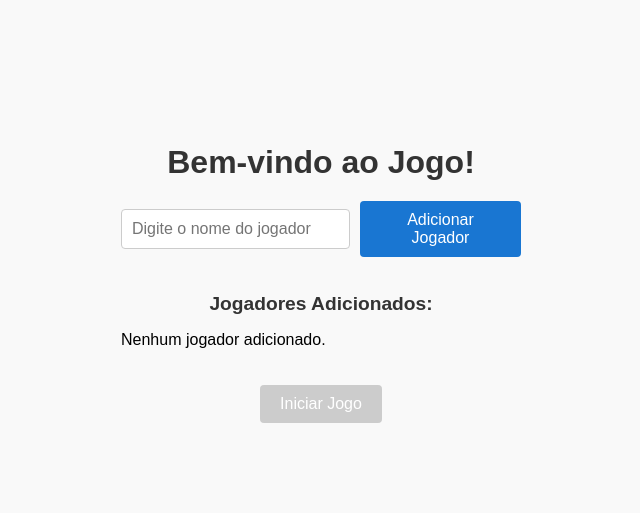
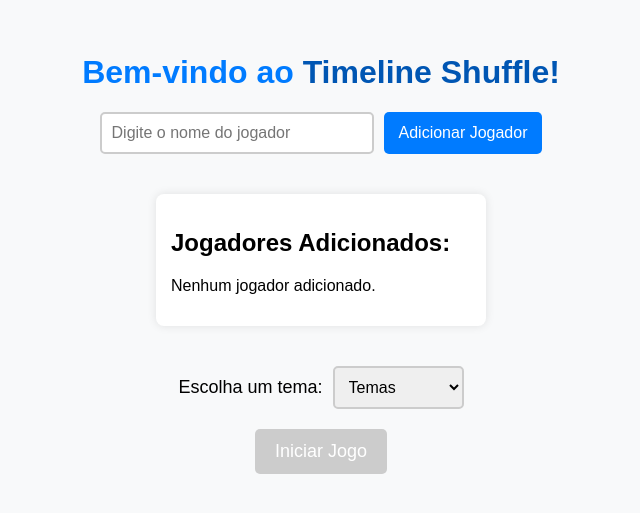
Before and after one commit to FagnerRumenigg/ArtworkGame, a React (Create React App) app: page / in a window 1280 px wide. Shown: the part 147-660 px from the top of the page, without its empty margins (319-959 px from the left). Built offline with nearby package versions, Linux system fonts and the light colour scheme; the HTML template or start-up script is replaced by a standard one.

Commit message:
Adicionando opção de temas

```diff
--- a/src/App.jsx
+++ b/src/App.jsx
@@ -1,22 +1,21 @@
-// App.jsx
 import React, { useState } from "react";
 import "./App.css";
 import Game from "./screens/game/index";
-import HomeScreen from "./screens/home/index"; // certifique-se de que o caminho está correto
+import HomeScreen from "./screens/home/index"; // Certifique-se de que o caminho está correto
 
 function App() {
-  // Se players for null ou [] significa que ainda estamos na HomeScreen.
-  // Ao iniciar o jogo, players será uma lista com pelo menos um jogador.
   const [players, setPlayers] = useState(null);
+  const [selectedTheme, setSelectedTheme] = useState("art"); // Tema padrão
 
-  const handleStartGame = (playersList) => {
+  const handleStartGame = (playersList, theme) => {
     setPlayers(playersList);
+    setSelectedTheme(theme);
   };
 
   return (
     <div>
       {players ? (
-        <Game players={players} />
+        <Game players={players} selectedTheme={selectedTheme} />
       ) : (
         <HomeScreen onStartGame={handleStartGame} />
       )}
--- a/src/data/artworksData.jsx
+++ b/src/data/artworksData.jsx
@@ -7,31 +7,6 @@ function getArtworksData() {
     { id: 3, title: "Tempora Mutantur3", year: 1898, image: images["tempora_mutantur"] },
     { id: 4, title: "O Violeiro4", year: 1899, image: images["o_violeiro"] },
     { id: 5, title: "A Ventania5", year: 1915, image: images["a_ventania"] },
-    { id: 6, title: "Paz e Concórdia6", year: 1897, image: images["paz_e_concordia"] },
-    { id: 7, title: "Alegoria da República7", year: 1997, image: images["alegoria_da_republica"] },
-    { id: 8, title: "Tempora Mutantur8", year: 1799, image: images["tempora_mutantur"] },
-    { id: 9, title: "O Violeiro9", year: 1900, image: images["o_violeiro"] },
-    { id: 10, title: "A Ventania10", year: 1916, image: images["a_ventania"] },
-    { id: 11, title: "Paz e Concórdia11", year: 1895, image: images["paz_e_concordia"] },
-    { id: 12, title: "Alegoria da República12", year: 1896, image: images["alegoria_da_republica"] },
-    { id: 13, title: "Tempora Mutantur13", year: 1898, image: images["tempora_mutantur"] },
-    { id: 14, title: "O Violeiro14", year: 1899, image: images["o_violeiro"] },
-    { id: 15, title: "A Ventania15", year: 1915, image: images["a_ventania"] },
-    { id: 16, title: "Paz e Concórdia16", year: 1897, image: images["paz_e_concordia"] },
-    { id: 17, title: "Alegoria da República17", year: 1997, image: images["alegoria_da_republica"] },
-    { id: 18, title: "Tempora Mutantur18", year: 1799, image: images["tempora_mutantur"] },
-    { id: 19, title: "O Violeiro19", year: 1900, image: images["o_violeiro"] },
-    { id: 20, title: "A Ventania20", year: 1916, image: images["a_ventania"] },
-    { id: 21, title: "Paz e Concórdia21", year: 1895, image: images["paz_e_concordia"] },
-    { id: 22, title: "Alegoria da República22", year: 1896, image: images["alegoria_da_republica"] },
-    { id: 23, title: "Tempora Mutantur23", year: 1898, image: images["tempora_mutantur"] },
-    { id: 24, title: "O Violeiro24", year: 1899, image: images["o_violeiro"] },
-    { id: 25, title: "A Ventania25", year: 1915, image: images["a_ventania"] },
-    { id: 26, title: "Paz e Concórdia26", year: 1897, image: images["paz_e_concordia"] },
-    { id: 27, title: "Alegoria da República27", year: 1997, image: images["alegoria_da_republica"] },
-    { id: 28, title: "Tempora Mutantur28", year: 1799, image: images["tempora_mutantur"] },
-    { id: 29, title: "O Violeiro29", year: 1900, image: images["o_violeiro"] },
-    { id: 30, title: "A Ventania30", year: 1916, image: images["a_ventania"] },
   ];
 }
 
--- /dev/null
+++ b/src/data/harryPotterData.jsx
@@ -0,0 +1,13 @@
+import images from "../images/images";
+
+function getArtworksData() {
+  return [
+    { id: 1, title: "H", year: 1895, image: images["paz_e_concordia"] },
+    { id: 2, title: "A", year: 1896, image: images["alegoria_da_republica"] },
+    { id: 3, title: "R", year: 1898, image: images["tempora_mutantur"] },
+    { id: 4, title: "R", year: 1899, image: images["o_violeiro"] },
+    { id: 5, title: "Y", year: 1915, image: images["a_ventania"] },
+  ];
+}
+
+export default getArtworksData;
--- /dev/null
+++ b/src/data/index.jsx
@@ -0,0 +1,11 @@
+import getArtworksData from "./artworksData";
+import getHarryPotterData from "./harryPotterData";
+
+function getThemes() {
+  return [
+    { key: "art", name: "Arte", data: getArtworksData() },
+    { key: "harryPotter", name: "Harry Potter", data: getHarryPotterData() }
+  ];
+}
+
+export default getThemes;
--- a/src/screens/game/index.jsx
+++ b/src/screens/game/index.jsx
@@ -1,13 +1,12 @@
-// screens/game/index.jsx
 import React, { useState, useEffect, useCallback } from "react";
 import { DndContext, closestCorners } from "@dnd-kit/core";
 import DraggableArtwork from "./dragSlot/index.jsx";
 import DroppableSlot from "./dropSlot/index.jsx";
-import getArtworksData from "../../data/artworksData";
+import getThemes from "../../data/index"; // Importa os temas
 import Scoreboard from "./scoreboard/index.jsx";
 import "./styles.css";
 
-function Game({ players }) {
+function Game({ players, selectedTheme }) {
   function getRandomColor() {
     const randomColor = Math.floor(Math.random() * 16777215).toString(16);
     return '#' + randomColor.padStart(6, '0');
@@ -26,13 +25,21 @@ function Game({ players }) {
   const [winners, setWinners] = useState([]);
 
   const initializeGame = useCallback(() => {
-    const artworksData = getArtworksData();
+    const themes = getThemes();
+    const selectedThemeData = themes.find((theme) => theme.name=== selectedTheme);
 
-    // Ordena a régua corretamente (por ID, para manter a sequência esperada)
+    if (!selectedThemeData) {
+      console.error("Tema inválido selecionado", selectedTheme);
+      return;
+    }
+
+    const artworksData = selectedThemeData.data || [];
+
+    // Ordena a régua corretamente (por ID)
     const orderedArtworks = [...artworksData].sort((a, b) => a.id - b.id);
     setSortedArtworks(orderedArtworks);
 
-    // Embaralha as obras que ficarão disponíveis para arrastar
+    // Embaralha as obras para a área de arrasto
     const shuffledArtworks = [...artworksData].sort(() => Math.random() - 0.5);
     setArtworks(shuffledArtworks);
 
@@ -42,8 +49,7 @@ function Game({ players }) {
     setWinners([]);
     setCurrentPlayer(0);
     setScoreboard(initializeScoreboard());
-  }, [initializeScoreboard]);
-
+  }, [selectedTheme, initializeScoreboard]);
 
   useEffect(() => {
     initializeGame();
@@ -71,30 +77,24 @@ function Game({ players }) {
     const artworkId = parseInt(active.id, 10);
     const artwork = artworks.find((art) => art.id === artworkId);
     const timelineSlotIndex = parseInt(over.id.replace("slot-", ""), 10);
-    const expectedArtwork = sortedArtworks[timelineSlotIndex]; // Certo agora!
+    const expectedArtwork = sortedArtworks[timelineSlotIndex];
 
     if (artwork.id === expectedArtwork.id) {
-      // Atualiza a régua
       const newTimeline = [...timeline];
       newTimeline[timelineSlotIndex] = { ...artwork, correct: true };
       setTimeline(newTimeline);
 
-      // Remove a arte da área de arrasto
       setArtworks(artworks.filter((art) => art.id !== artworkId));
 
-      // Atualiza a pontuação do jogador atual
       setScoreboard((prevScoreboard) =>
         prevScoreboard.map((player, index) =>
           index === currentPlayer ? { ...player, points: player.points + 100 } : player
         )
       );
     } else {
-      // Passa a vez para o próximo jogador
       setCurrentPlayer((prev) => (prev + 1) % scoreboard.length);
     }
   };
-
-
 
   const resetGame = () => {
     initializeGame();
@@ -131,7 +131,7 @@ function Game({ players }) {
         </div>
       ) : (
         <>
-          <h1>Organize as Obras de Arte</h1>
+          <h1>Organize os Eventos na Ordem Certa</h1>
           <p>
             <strong>É a vez de: </strong>
             <span style={{ color: scoreboard[currentPlayer].color }}>
--- a/src/screens/home/index.jsx
+++ b/src/screens/home/index.jsx
@@ -1,10 +1,12 @@
-// screens/home/index.jsx
-import React, { useState } from "react";
+import React, { useState, useEffect } from "react";
 import "./styles.css";
+import getThemes from "../../data/index.jsx";
 
 function HomeScreen({ onStartGame }) {
   const [playerName, setPlayerName] = useState("");
   const [players, setPlayers] = useState([]);
+  const [selectedTheme, setSelectedTheme] = useState(""); // Nenhum tema por padrão
+  const themes = getThemes();
 
   const handleAddPlayer = () => {
     const trimmedName = playerName.trim();
@@ -21,14 +23,28 @@ function HomeScreen({ onStartGame }) {
   };
 
   const handleStartGame = () => {
-    if (players.length > 0) {
-      onStartGame(players);
+    if (players.length === 0) return;
+
+    if (!selectedTheme) {
+      const confirmStart = window.confirm(
+        "Você não escolheu um tema. Deseja continuar? Um tema será selecionado aleatoriamente."
+      );
+      if (!confirmStart) return;
+
+      const randomTheme = themes[Math.floor(Math.random() * themes.length)].id;
+      setSelectedTheme(randomTheme);
     }
+
+    onStartGame(players, selectedTheme || themes[Math.floor(Math.random() * themes.length)].id);
   };
+
+  // Monitorando mudanças no selectedTheme
+  useEffect(() => {
+  }, [selectedTheme]); // Este useEffect será chamado sempre que selectedTheme mudar
 
   return (
     <div className="home-screen">
-      <h1>Bem-vindo ao Jogo!</h1>
+      <h1>Bem-vindo ao <span className="highlight">Timeline Shuffle!</span></h1>
       <div className="player-input">
         <input
           type="text"
@@ -37,8 +53,9 @@ function HomeScreen({ onStartGame }) {
           onChange={(e) => setPlayerName(e.target.value)}
           onKeyDown={handleKeyDown}
         />
-        <button onClick={handleAddPlayer}>Adicionar Jogador</button>
+        <button className="add-button" onClick={handleAddPlayer}>Adicionar Jogador</button>
       </div>
+
       <div className="player-list">
         <h2>Jogadores Adicionados:</h2>
         {players.length === 0 ? (
@@ -51,7 +68,30 @@ function HomeScreen({ onStartGame }) {
           </ul>
         )}
       </div>
-      <button onClick={handleStartGame} disabled={players.length === 0}>
+
+      <div className="theme-selection">
+        <label htmlFor="theme">Escolha um tema:</label>
+        <select
+          id="theme"
+          value={selectedTheme}
+          onChange={(e) => {
+            setSelectedTheme(e.target.value);
+          }}
+        >
+          <option value="">Temas</option>
+          {themes.map((theme) => (
+            <option key={theme.id} value={theme.id}>
+              {theme.name}
+            </option>
+          ))}
+        </select>
+      </div>
+
+      <button
+        className="start-button"
+        onClick={handleStartGame}
+        disabled={players.length === 0}
+      >
         Iniciar Jogo
       </button>
     </div>
--- a/src/screens/home/styles.css
+++ b/src/screens/home/styles.css
@@ -1,103 +1,138 @@
-/* =========================
-   HomeScreen
-   ========================= */
+/* Estilos gerais */
 .home-screen {
+  text-align: center;
+  font-family: Arial, sans-serif;
   display: flex;
   flex-direction: column;
   align-items: center;
   justify-content: center;
-    min-height: 100vh; /* Ocupa toda a altura da tela */
-    background-color: #f9f9f9;
-    padding: 20px;
+  height: 100vh;
+  background-color: #f8f9fa;
 }
 
-  .home-screen h1 {
+h1 {
   font-size: 2rem;
-    color: #333;
+  color: #007bff; /* Azul padrão */
+}
+
+.highlight {
+  color: #0056b3; /* Azul mais escuro para destaque */
+}
+
+.player-input {
+  display: flex;
+  gap: 10px;
   margin-bottom: 20px;
 }
 
-  /* Área de input para adicionar jogador */
-  .player-input {
-    display: flex;
-    align-items: center;
-    justify-content: center;
-    gap: 10px;
-    width: 100%;
-    max-width: 400px;
-    margin-bottom: 20px;
+input {
+  padding: 10px;
+  border: 2px solid #ccc;
+  border-radius: 5px;
+  width: 250px;
+  font-size: 16px;
+  outline: none;
 }
 
-  .player-input input {
-    flex: 1;
-    padding: 10px;
-    font-size: 1rem;
-    border: 1px solid #ccc;
-    border-radius: 4px;
+input:focus {
+  border-color: #007bff;
 }
 
-  .player-input button {
-    padding: 10px 20px;
-    font-size: 1rem;
-    background-color: #388e3c;
-    color: #fff;
+/* Botão Adicionar Jogador */
+.add-button {
+  background-color: #007bff;
+  color: white;
+  padding: 10px 15px;
   border: none;
-    border-radius: 4px;
+  border-radius: 5px;
   cursor: pointer;
-    transition: background-color 0.3s;
+  font-size: 16px;
+  transition: background 0.3s ease-in-out;
 }
 
-  .player-input button:hover {
-    background-color: #2e7d32;
+.add-button:hover {
+  background-color: #0056b3;
 }
 
-  /* Lista de jogadores adicionados */
+/* Lista de jogadores */
 .player-list {
-    width: 100%;
-    max-width: 400px;
-    margin-bottom: 20px;
-  }
-
-  .player-list h2 {
-    text-align: center;
-    font-size: 1.2rem;
-    margin-bottom: 10px;
-    color: #333;
+  margin: 20px 0;
+  background: white;
+  padding: 15px;
+  border-radius: 8px;
+  box-shadow: 0 0 10px rgba(0, 0, 0, 0.1);
+  width: 300px;
+  text-align: left;
 }
 
 .player-list ul {
   list-style: none;
   padding: 0;
-    margin: 0;
 }
 
 .player-list li {
-    background-color: #fff;
-    border: 1px solid #ddd;
-    border-radius: 4px;
-    padding: 10px;
-    margin-bottom: 5px;
-    text-align: center;
+  font-size: 18px;
+  padding: 5px;
+  color: #333;
 }
 
-  /* Botão para iniciar o jogo */
-  .home-screen button {
-    padding: 10px 20px;
-    font-size: 1rem;
-    background-color: #1976d2;
-    color: #fff;
-    border: none;
-    border-radius: 4px;
-    cursor: pointer;
-    transition: background-color 0.3s;
+/* Seleção de temas */
+.theme-selection {
+  margin-top: 20px;
 }
 
-  .home-screen button:hover {
-    background-color: #1565c0;
+.theme-selection label {
+  font-size: 18px;
+  margin-right: 10px;
 }
 
-  /* Estilo para botão desabilitado */
-  button[disabled] {
+select {
+  padding: 10px;
+  border-radius: 5px;
+  border: 2px solid #ccc;
+  font-size: 16px;
+  cursor: pointer;
+  outline: none;
+}
+
+select:focus {
+  border-color: #007bff;
+}
+
+/* Botão de iniciar jogo */
+.start-button {
+  background-color: #007bff;
+  color: white;
+  padding: 12px 20px;
+  border: none;
+  border-radius: 5px;
+  cursor: pointer;
+  font-size: 18px;
+  margin-top: 20px;
+  transition: background 0.3s ease-in-out;
+}
+
+.start-button:disabled {
   background-color: #ccc;
   cursor: not-allowed;
 }
+
+.start-button:hover:not(:disabled) {
+  background-color: #0056b3;
+}
+
+/* Responsividade */
+@media (max-width: 480px) {
+  .player-input {
+    flex-direction: column;
+    gap: 5px;
+  }
+
+  input {
+    width: 100%;
+  }
+
+  .player-list {
+    width: 90%;
+  }
+}
```
Lines whose indentation alone changed are shown as unchanged.
